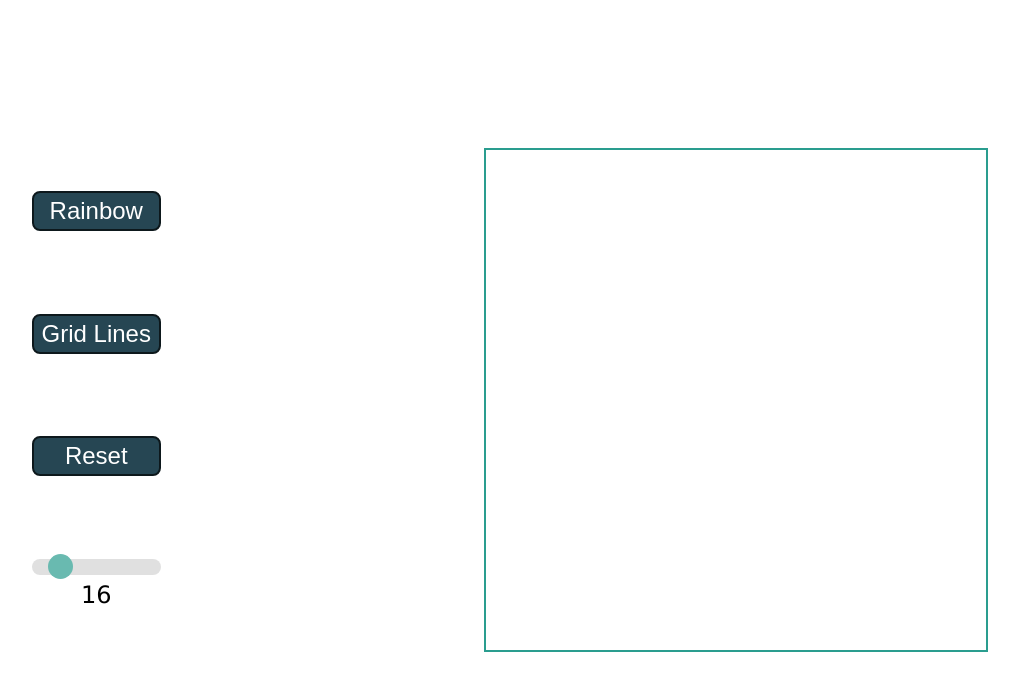
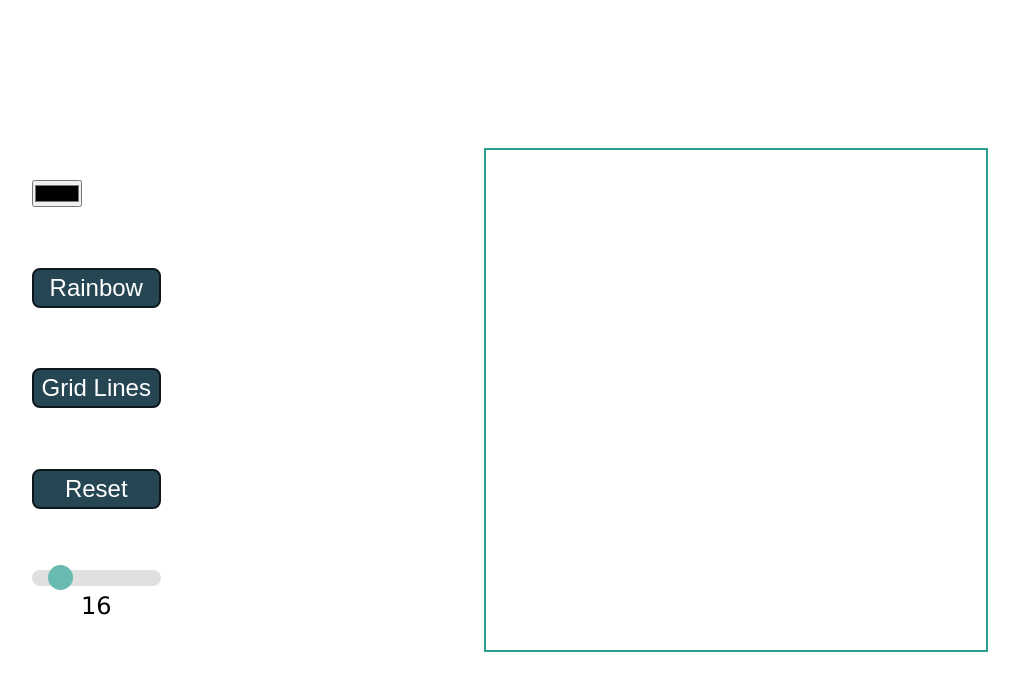
Before and after one commit to Curvu/etch-a-sketch, a plain HTML site: page index.html in a window 1280 px wide. Shown: the whole page, without its empty margins (130-1149 px from the left). Drawn offline with Linux system fonts and the light colour scheme.

Commit message:
html to pick a color

```diff
--- a/index.html
+++ b/index.html
@@ -5,7 +5,10 @@
     </head>
     <body>
         <div class="container">
-            <button id="rainbow" class="btn">Rainbow</button>
+            <div class="colors">
+                <input id="color-input" type="color">
+            </div>
+            <button id="rainbow" class="btn rainbowBtn">Rainbow</button>
             <button id="lines" class="btn">Grid Lines</button>
             <button id="reset" class="btn">Reset</button>
             <div class="slider-container">
```
